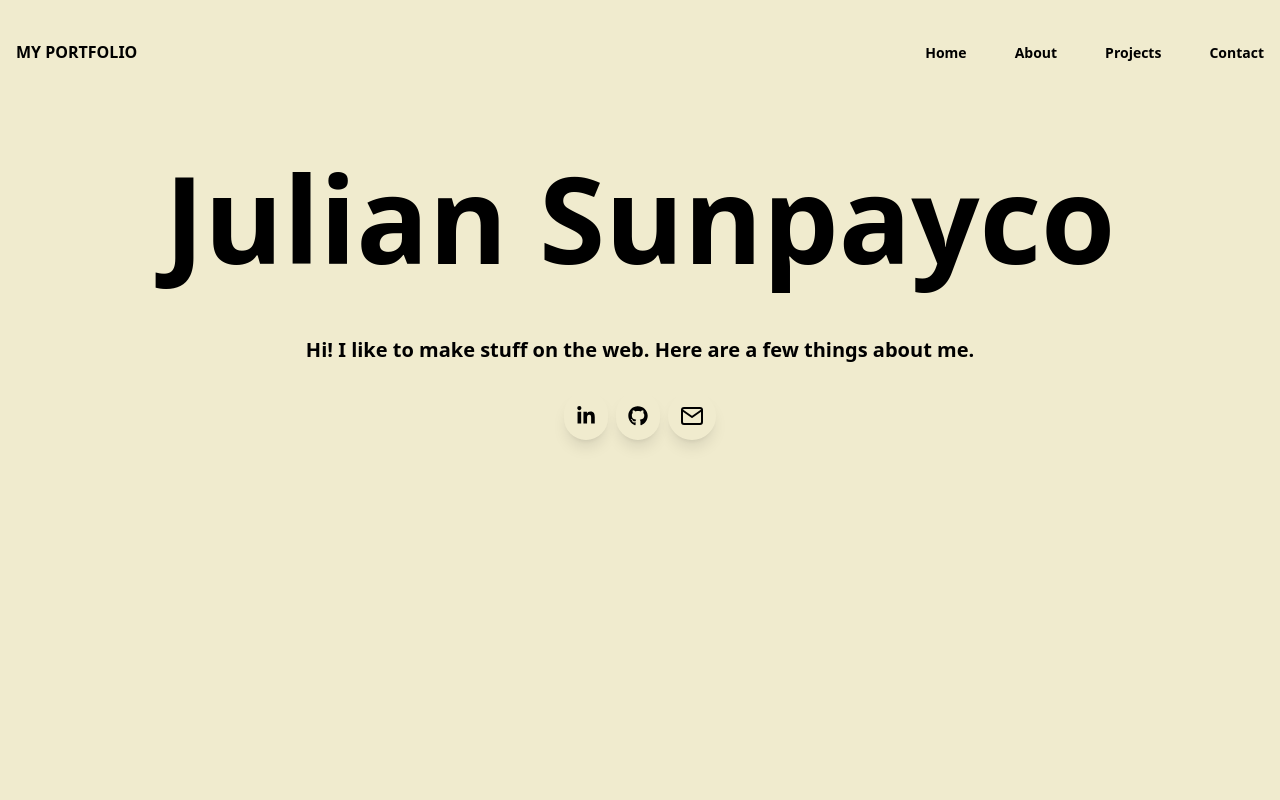
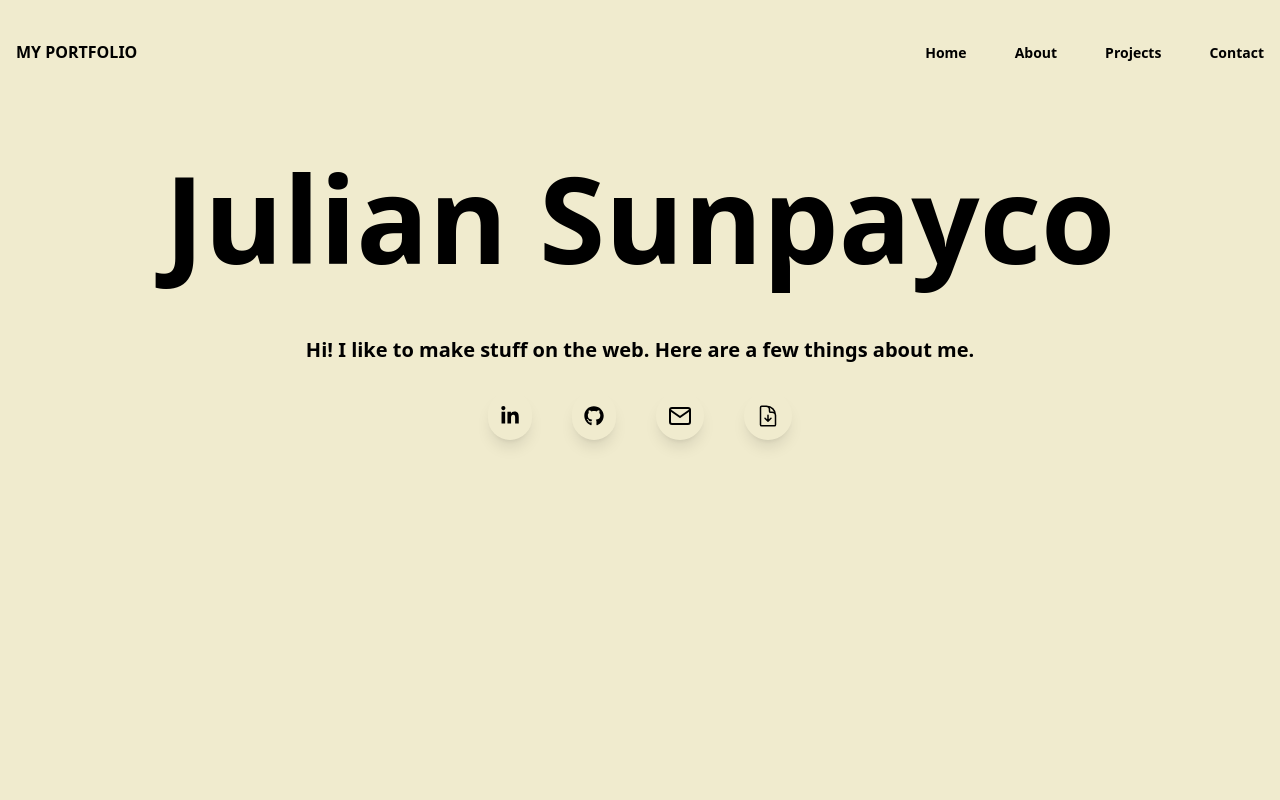
Before and after one commit to jSunpayco/julian-sunpayco, a Vue app: page / in a window 1280 px wide. Shown: the top 800 px of the page. Built offline with nearby package versions, Linux system fonts and the light colour scheme.

Commit message:
Social media icons Landing page

```diff
--- a/src/App.vue
+++ b/src/App.vue
@@ -10,7 +10,7 @@ import {RouterView} from 'vue-router'
   <!-- https://vuejs.org/guide/essentials/reactivity-fundamentals.html#declaring-reactive-state -->
   <!-- https://medium.com/ascentic-technology/sticky-scrollspy-table-of-contents-in-vue-js-73d2d6f0a1cd -->
 
-  <div class="w-screen fixed">
+  <div class="w-screen fixed z-10">
     <div id="naviBar" class="container px-4 mx-auto max-w-7xl">
         <nav class="flex justify-between items-center py-8">
             <a class="uppercase font-extrabold text-base py-2 rounded-full text-black" href="/#landing">
--- a/src/components/Landing.vue
+++ b/src/components/Landing.vue
@@ -7,21 +7,26 @@
       <h1 id="titleName" class="font-bold text-center">Julian Sunpayco</h1>
       <p class="font-bold text-center mt-7 text-xl">Hi! I like to make stuff on the web. Here are a few things about me.</p>
 
-      <div class="flex justify-center space-x-2 mt-7">
+      <div class="flex justify-center mt-7">
 
-        <a href="https://www.linkedin.com/in/julian-rafael-sunpayco-b4365222a/" class="iconAnchor">
+        <a href="https://www.linkedin.com/in/julian-rafael-sunpayco-b4365222a/" class="iconAnchor" title="LinkedIn" target="_blank">
           <!-- Linkedin -->
           <svg xmlns="http://www.w3.org/2000/svg" viewBox="0 0 448 512" class="w-5 h-5"><path fill="currentColor" d="M100.28 448H7.4V148.9h92.88zM53.79 108.1C24.09 108.1 0 83.5 0 53.8a53.79 53.79 0 0 1 107.58 0c0 29.7-24.1 54.3-53.79 54.3zM447.9 448h-92.68V302.4c0-34.7-.7-79.2-48.29-79.2-48.29 0-55.69 37.7-55.69 76.7V448h-92.78V148.9h89.08v40.8h1.3c12.4-23.5 42.69-48.3 87.88-48.3 94 0 111.28 61.9 111.28 142.3V448z"/></svg>
         </a>
 
-        <a href="https://github.com/jSunpayco" class="iconAnchor">
+        <a href="https://github.com/jSunpayco" class="iconAnchor" title="GitHub" target="_blank">
           <!-- GitHub -->
           <svg xmlns="http://www.w3.org/2000/svg" viewBox="0 0 496 512" class="w-5 h-5"><path fill="currentColor" d="M165.9 397.4c0 2-2.3 3.6-5.2 3.6-3.3.3-5.6-1.3-5.6-3.6 0-2 2.3-3.6 5.2-3.6 3-.3 5.6 1.3 5.6 3.6zm-31.1-4.5c-.7 2 1.3 4.3 4.3 4.9 2.6 1 5.6 0 6.2-2s-1.3-4.3-4.3-5.2c-2.6-.7-5.5.3-6.2 2.3zm44.2-1.7c-2.9.7-4.9 2.6-4.6 4.9.3 2 2.9 3.3 5.9 2.6 2.9-.7 4.9-2.6 4.6-4.6-.3-1.9-3-3.2-5.9-2.9zM244.8 8C106.1 8 0 113.3 0 252c0 110.9 69.8 205.8 169.5 239.2 12.8 2.3 17.3-5.6 17.3-12.1 0-6.2-.3-40.4-.3-61.4 0 0-70 15-84.7-29.8 0 0-11.4-29.1-27.8-36.6 0 0-22.9-15.7 1.6-15.4 0 0 24.9 2 38.6 25.8 21.9 38.6 58.6 27.5 72.9 20.9 2.3-16 8.8-27.1 16-33.7-55.9-6.2-112.3-14.3-112.3-110.5 0-27.5 7.6-41.3 23.6-58.9-2.6-6.5-11.1-33.3 2.6-67.9 20.9-6.5 69 27 69 27 20-5.6 41.5-8.5 62.8-8.5s42.8 2.9 62.8 8.5c0 0 48.1-33.6 69-27 13.7 34.7 5.2 61.4 2.6 67.9 16 17.7 25.8 31.5 25.8 58.9 0 96.5-58.9 104.2-114.8 110.5 9.2 7.9 17 22.9 17 46.4 0 33.7-.3 75.4-.3 83.6 0 6.5 4.6 14.4 17.3 12.1C428.2 457.8 496 362.9 496 252 496 113.3 383.5 8 244.8 8zM97.2 352.9c-1.3 1-1 3.3.7 5.2 1.6 1.6 3.9 2.3 5.2 1 1.3-1 1-3.3-.7-5.2-1.6-1.6-3.9-2.3-5.2-1zm-10.8-8.1c-.7 1.3.3 2.9 2.3 3.9 1.6 1 3.6.7 4.3-.7.7-1.3-.3-2.9-2.3-3.9-2-.6-3.6-.3-4.3.7zm32.4 35.6c-1.6 1.3-1 4.3 1.3 6.2 2.3 2.3 5.2 2.6 6.5 1 1.3-1.3.7-4.3-1.3-6.2-2.2-2.3-5.2-2.6-6.5-1zm-11.4-14.7c-1.6 1-1.6 3.6 0 5.9 1.6 2.3 4.3 3.3 5.6 2.3 1.6-1.3 1.6-3.9 0-6.2-1.4-2.3-4-3.3-5.6-2z"/></svg>
         </a>
 
-        <a href="/#contact" class="iconAnchor">
+        <a href="/#contact" class="iconAnchor" title="Email">
           <!-- Mail -->
           <svg xmlns="http://www.w3.org/2000/svg" width="24" height="24" viewBox="0 0 24 24" fill="none" stroke="#000000" stroke-width="2" stroke-linecap="round" stroke-linejoin="round"><path d="M4 4h16c1.1 0 2 .9 2 2v12c0 1.1-.9 2-2 2H4c-1.1 0-2-.9-2-2V6c0-1.1.9-2 2-2z"></path><polyline points="22,6 12,13 2,6"></polyline></svg>
+        </a>
+
+        <a href="https://docs.google.com/document/d/1EZ16z_8f27CigaGc-rS0BvDa1Y-1iiTk/edit?usp=sharing&ouid=108257889502087676299&rtpof=true&sd=true" class="iconAnchor" title="Resume" target="_blank">
+          <!-- Resume -->
+          <svg xmlns="http://www.w3.org/2000/svg" fill="none" viewBox="0 0 24 24" stroke-width="1.5" stroke="currentColor" class="w-6 h-6"><path stroke-linecap="round" stroke-linejoin="round" d="M19.5 14.25v-2.625a3.375 3.375 0 00-3.375-3.375h-1.5A1.125 1.125 0 0113.5 7.125v-1.5a3.375 3.375 0 00-3.375-3.375H8.25m.75 12l3 3m0 0l3-3m-3 3v-6m-1.5-9H5.625c-.621 0-1.125.504-1.125 1.125v17.25c0 .621.504 1.125 1.125 1.125h12.75c.621 0 1.125-.504 1.125-1.125V11.25a9 9 0 00-9-9z" /></svg>
         </a>
 
       </div>
--- a/src/style.css
+++ b/src/style.css
@@ -10,6 +10,7 @@
     @apply w-full h-screen flex flex-col scroll-smooth;
   }
   .iconAnchor {
-    @apply shadow-lg flex items-center justify-center p-3 text-black text-xs rounded-full;
+    @apply shadow-lg flex items-center justify-center p-3 text-black text-xs rounded-full transition-all mx-5
+      hover:border-2 hover:border-customGreenDarker hover:shadow-none;
   }
 }
--- a/tailwind.config.cjs
+++ b/tailwind.config.cjs
@@ -7,6 +7,10 @@ module.exports = {
     },
     extend: {
       colors: {
+        'customGreenDarker': '#395144',
+        'customGreenDark': '#4E6C50',
+        'customBeigeDarker': '#AA8B56',
+        'customBeigeDark': '#F0EBCE'
       }
     },
   },
```
